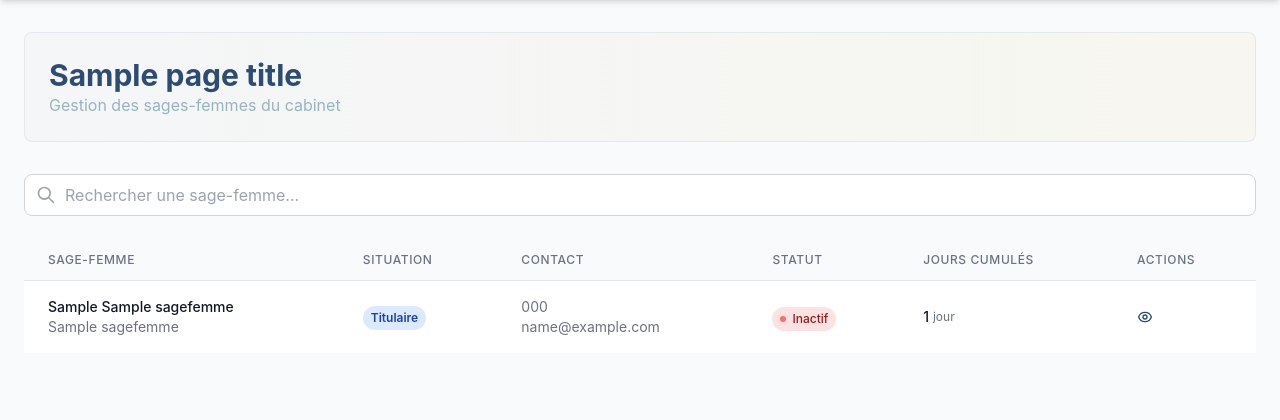
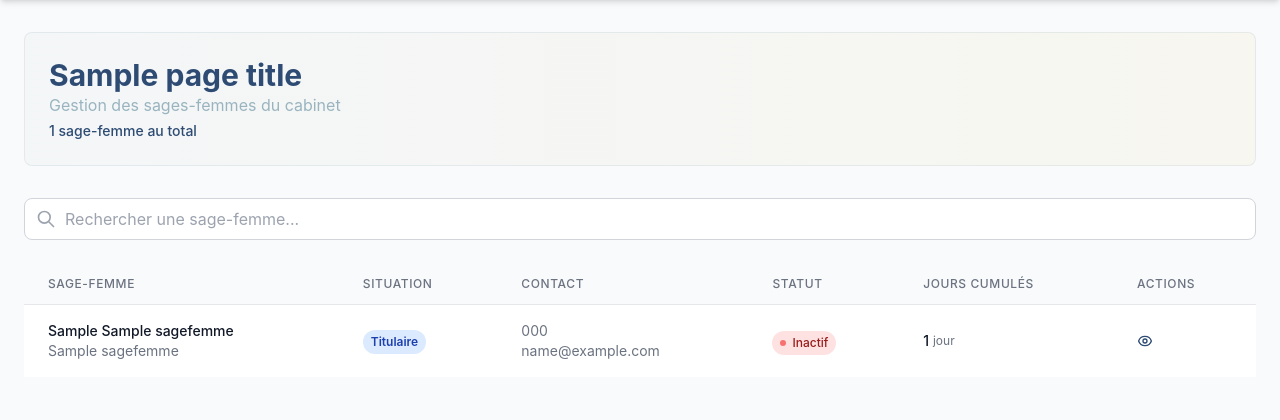
Before and after one commit to sloutmyv/maieutix, a Django app: template core/templates/core/administration/sages_femmes.html in a window 1280 px wide. Shown: the part 73-493 px from the top of the page. Run offline with Django 5.2, Linux system fonts and the light colour scheme; tables that the repository leaves empty hold one stand-in row (values such as "Sample post"); the template is opened without the code that fills it: values that come from a table or form of the project are taken from there, most other values are stand-ins (such as "Sample title", 1, 10 or a date in 2020); some libraries are stand-ins or nearby versions.

Commit message:
fix: update remaining template files
- Update actes.html and sages_femmes.html templates for consistency
- Ensure all UI components are aligned with the enhanced prestation functionality

🤖 Generated with [Claude Code](https://claude.ai/code)

Co-Authored-By: Claude <noreply@anthropic.com>

```diff
--- a/core/templates/core/administration/actes.html
+++ b/core/templates/core/administration/actes.html
@@ -9,6 +9,7 @@
         <div>
             <h1 class="text-3xl font-bold text-primary">{{ page_title }}</h1>
             <p class="text-accent">Gestion des actes et de leurs tarifications</p>
+            <p class="text-sm text-primary mt-1 font-medium">{{ actes.count }} acte{{ actes.count|pluralize }} au total</p>
         </div>
         {% if user.can_edit_administration %}
         <button
--- a/core/templates/core/administration/sages_femmes.html
+++ b/core/templates/core/administration/sages_femmes.html
@@ -9,6 +9,7 @@
         <div>
             <h1 class="text-3xl font-bold text-primary">{{ page_title }}</h1>
             <p class="text-accent">Gestion des sages-femmes du cabinet</p>
+            <p class="text-sm text-primary mt-1 font-medium">{{ sagefemmes.count }} sage{{ sagefemmes.count|pluralize:"-femme,-femmes" }} au total</p>
         </div>
         {% if user.can_edit_administration %}
         <button
```
